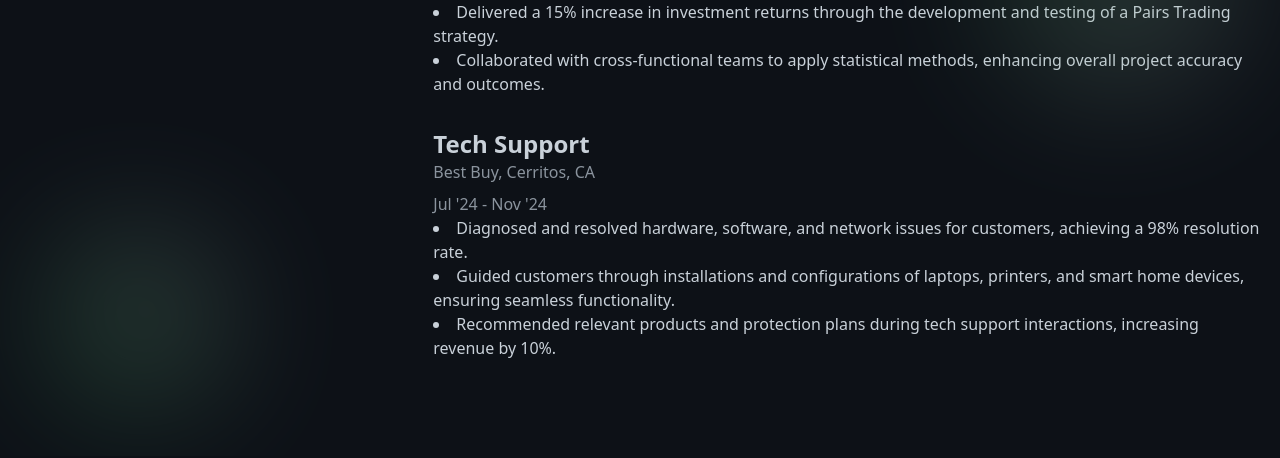
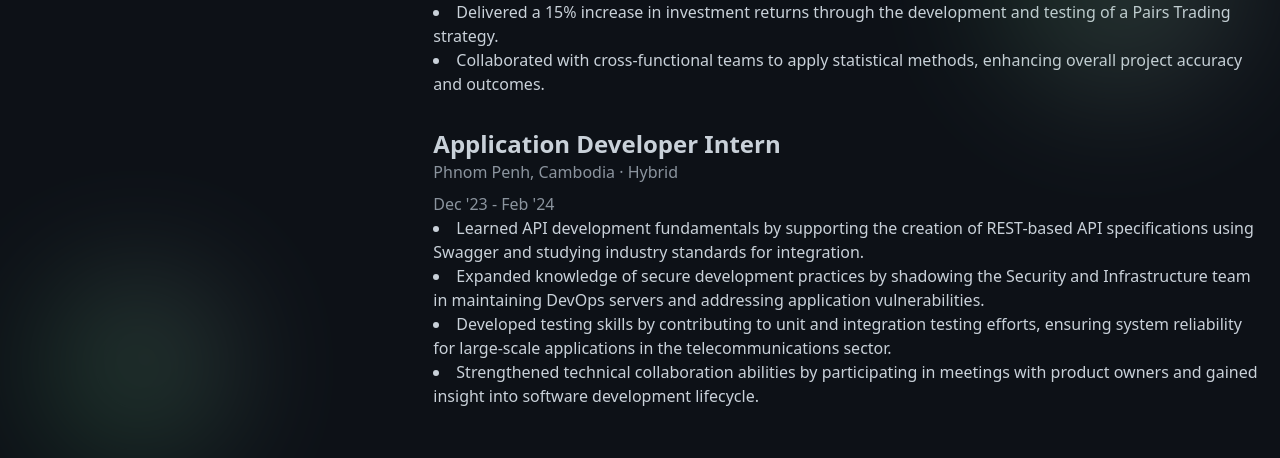
Before and after one commit to sokkhengg/portfolio-reactJs, a React (Vite) app: page / in a window 1280 px wide. Shown: the part 1608-2066 px from the top of the page. Built offline with nearby package versions, Linux system fonts and the light colour scheme.

Commit message:
update experinces

```diff
--- a/src/components/experience/Experience.jsx
+++ b/src/components/experience/Experience.jsx
@@ -29,15 +29,19 @@ export default function Experience() {
             </ul>
           </div>
 
-          {/* Tech Support at Best Buy */}
+          {/* Application Developer Intern */}
           <div className='mb-8'>
-            <h2 className='title-font font-semibold text-[#c9d1d9] sm:text-2xl'>Tech Support</h2>
-            <h3 className='text-[#8b949e] mb-2'>Best Buy, Cerritos, CA</h3>
-            <span className='text-[#8b949e] mb-2'>Jul '24 - Nov '24</span>
+            <h2 className='title-font font-semibold text-[#c9d1d9] sm:text-2xl'>Application Developer Intern</h2>
+            <h3 className='text-[#8b949e] mb-2'>Phnom Penh, Cambodia · Hybrid</h3>
+            <span className='text-[#8b949e] mb-2'>Dec '23 - Feb '24</span>
             <ul className='list-disc list-inside text-[#c9d1d9]'>
-              <li>Diagnosed and resolved hardware, software, and network issues for customers, achieving a 98% resolution rate.</li>
-              <li>Guided customers through installations and configurations of laptops, printers, and smart home devices, ensuring seamless functionality.</li>
-              <li>Recommended relevant products and protection plans during tech support interactions, increasing revenue by 10%.</li>
+              <li>Learned API development fundamentals by supporting the creation of REST-based API specifications using Swagger and studying industry standards for integration.
+              </li>
+              <li>Expanded knowledge of secure development practices by shadowing the Security and Infrastructure team in maintaining DevOps servers and addressing application vulnerabilities.
+              </li>
+              <li>Developed testing skills by contributing to unit and integration testing efforts, ensuring system reliability for large-scale applications in the telecommunications sector.
+              </li>
+              <li>Strengthened technical collaboration abilities by participating in meetings with product owners and gained insight into software development lifecycle.</li>
             </ul>
           </div>
         </div>
```
